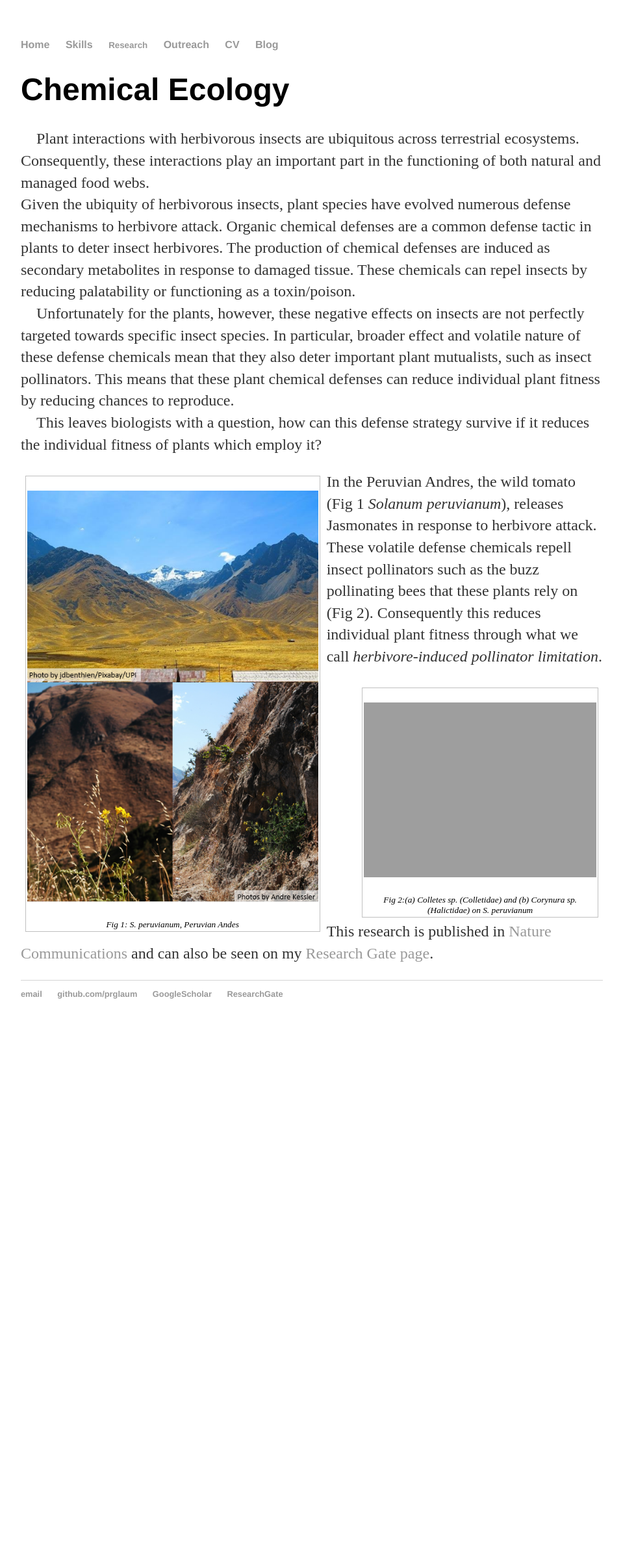
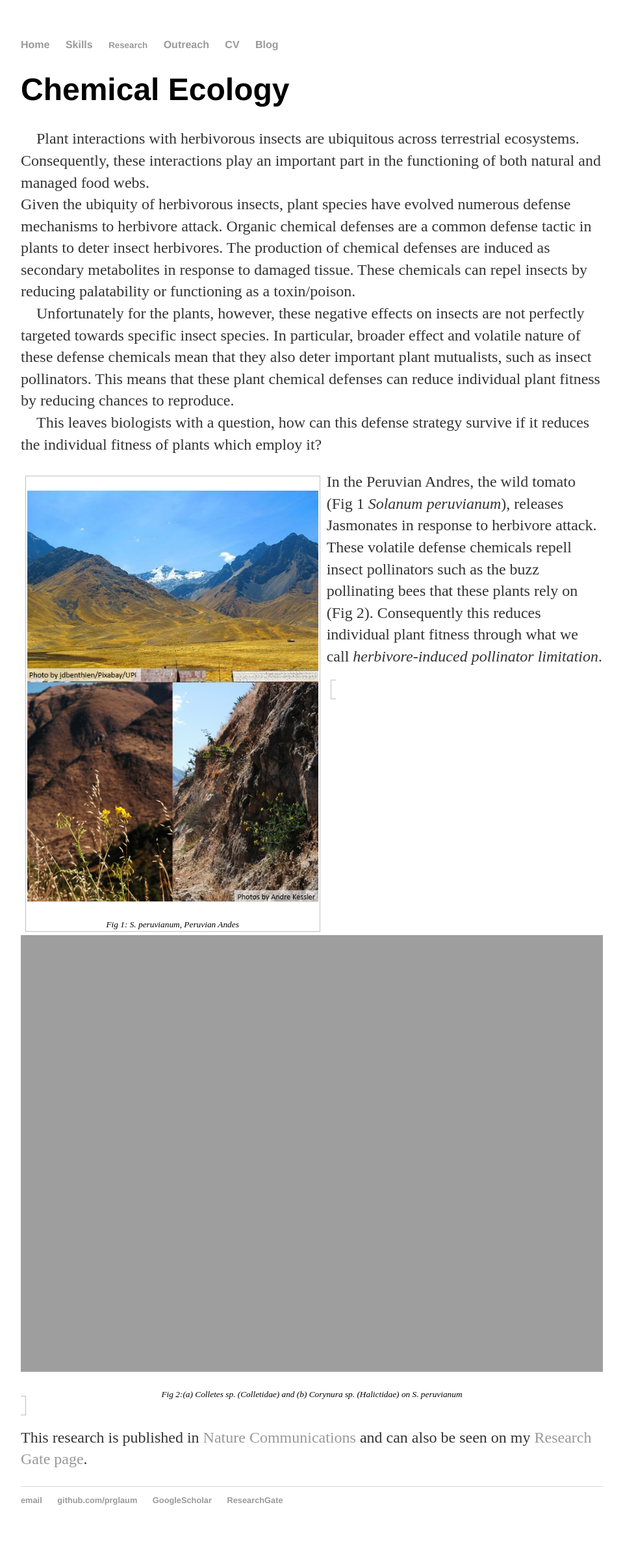
Before and after one commit to prglaum/prglaum.github.io, a Jekyll site: the page built from research/chemoeco/index.html, in a window 1280 px wide. Shown: the whole page at 65% size, without its empty margins (160-1119 px from the left). Built offline with Jekyll 4.4.1, drawn with Linux system fonts in a browser that asks for light colours; before the commit the page ends 1597 px from its top, so only the background shows below that.

Commit message:
Update index.html

```diff
--- a/research/chemoeco/index.html
+++ b/research/chemoeco/index.html
@@ -35,7 +35,7 @@ title: Chemical Ecology
   </table>
 </div> -->
 
-<div display='block'>
+<div display="block">
 	<figureBig class="float-img-left">
 		<p><img class=scaled src="{{site.url}}/docs/assets/images/chemoEcoPic1.PNG" alt="peru">
 		<figcaption>Fig 1: S. peruvianum, Peruvian Andes</figcaption>
@@ -43,10 +43,10 @@ title: Chemical Ecology
 	<p> In the Peruvian Andres, the wild tomato (Fig 1 <i>Solanum peruvianum</i>), releases Jasmonates in response to herbivore attack.
 		<br>These volatile defense chemicals repell insect pollinators such as the buzz pollinating bees that these plants rely on (Fig 2).
 		Consequently this reduces individual plant fitness through what we call <i>herbivore-induced pollinator limitation</i>.</p>
-	<figureSmall class="float-img-right">
+	<figureSmall>
 		<p><img class=scaled src="{{site.url}}/docs/assets/images/peruBees.PNG" alt="peruBees">
 		<figcaption>Fig 2:(a) Colletes sp. (Colletidae) and (b) Corynura sp. (Halictidae) on S. peruvianum</figcaption>
 	</figureSmall>
 </div>
 
-<p style="clear:right" style="clear:left"> This research is published in <a href="https://www.nature.com/articles/s41467-017-02072-4">Nature Communications</a> and can also be seen on my <a href="https://www.researchgate.net/profile/Paul-Glaum">Research Gate page</a>.
+<p display="block" style="clear:right" style="clear:left"> This research is published in <a href="https://www.nature.com/articles/s41467-017-02072-4">Nature Communications</a> and can also be seen on my <a href="https://www.researchgate.net/profile/Paul-Glaum">Research Gate page</a>.
```
